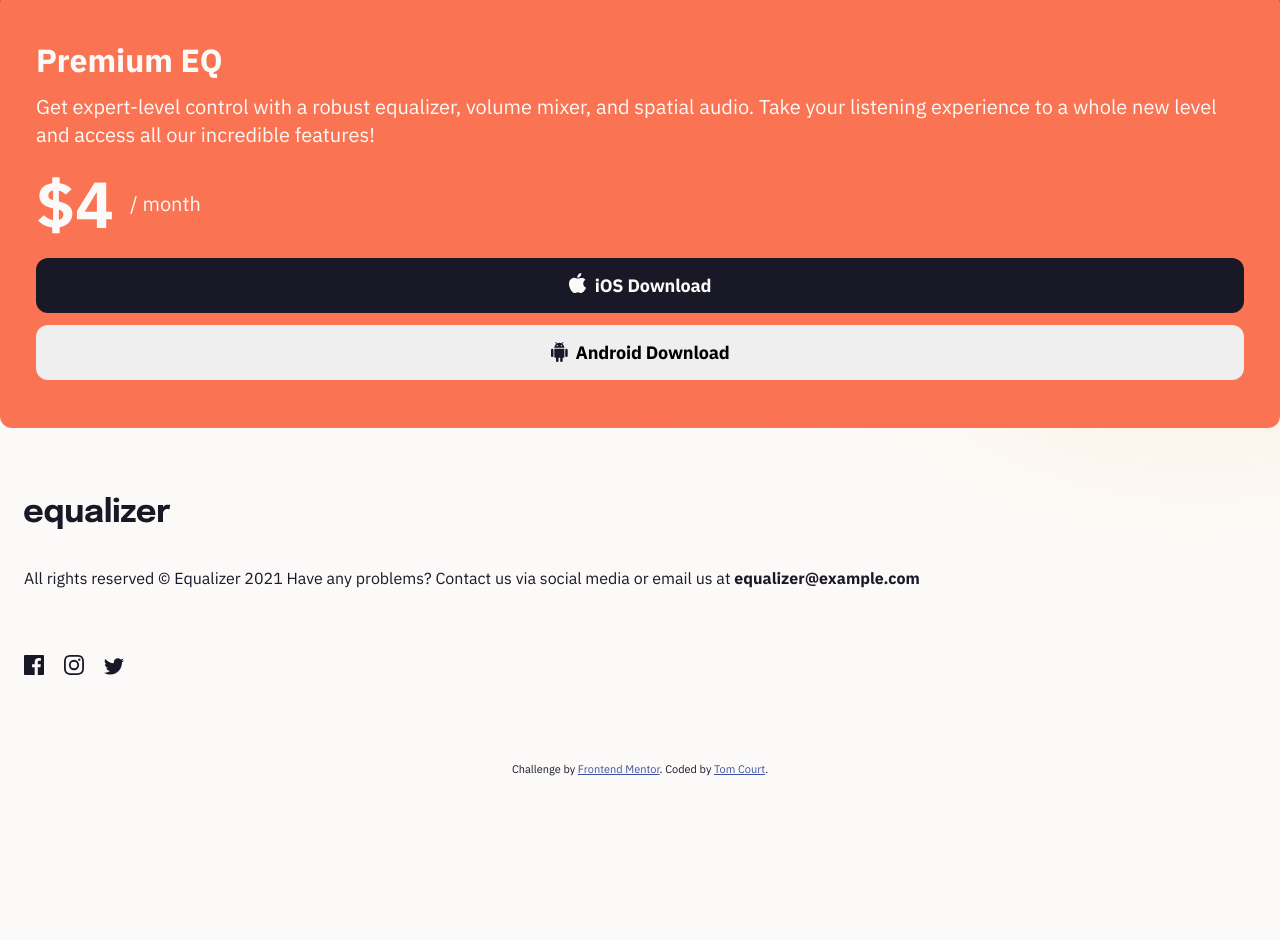
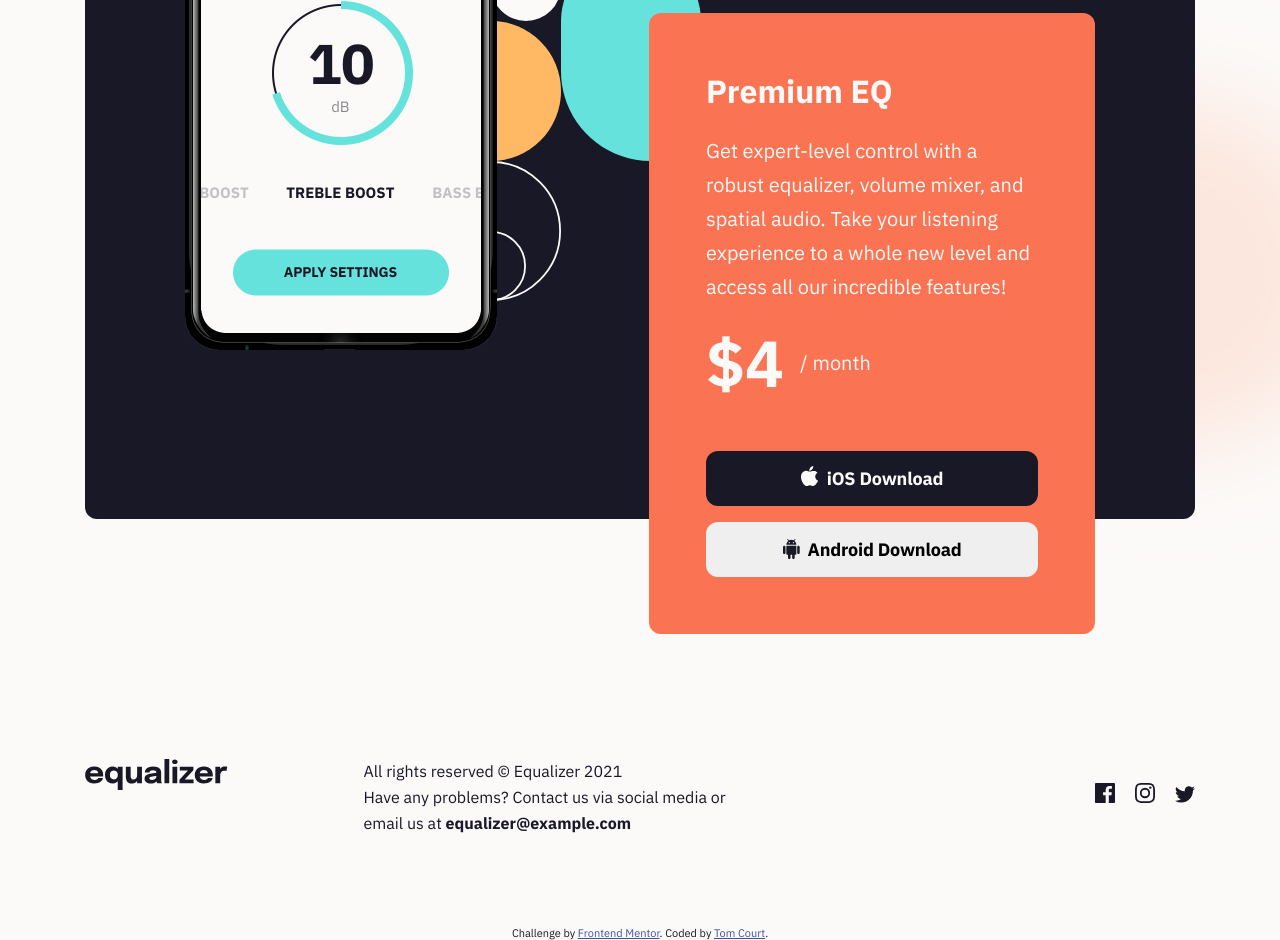
Before and after one commit to Tomcourt89/Equalizer-landing-page, a plain HTML site: page index.html in a window 1280 px wide. Shown: the part 920-1860 px from the top of the page. Before the commit the page ends 1696 px from the top, so only its background shows below. Drawn offline with Linux system fonts and the light colour scheme.

Commit message:
Tablet and desktop styles applied.
Social icons switched to inline svgs for hover effects

```diff
--- a/css/styles.css
+++ b/css/styles.css
@@ -55,7 +55,44 @@ body {
         inset: 0;
         top: -15%;
         right: -50%;
-        z-index: -1;
+        z-index: -2;
+    }
+
+    @media (width >= 40em) {
+        &::before {
+            background: no-repeat url(../assets/bg-main-tablet.png);
+            top: -15%;
+            left: -50%;
+            z-index: -2;
+        }
+
+        &::after {
+            content: url(../assets/bg-pattern-1.svg);
+            transform: scale(0.8);
+            position: absolute;
+            top: -75px;
+            right: -55px;
+            z-index: -1;
+        }
+    }
+
+    @media (width >= 64em) {
+        &::before {
+            background: no-repeat url(../assets/bg-main-desktop.png);
+            background-size: 80% auto;
+            top: -20%;
+            left: -20%;
+            z-index: -2;
+        }
+
+        &::after {
+            content: url(../assets/bg-pattern-1.svg);
+            transform: scale(1);
+            position: absolute;
+            top: -40px;
+            right: 0;
+            z-index: -1;
+        }
     }
 }
 
@@ -66,11 +103,21 @@ footer {
 
     & .logo {
         max-width: 147px;
+        max-height: 32px;
+    }
+
+    @media (width >= 40em) {
+        margin: 24px 40px 80px;
+    }
+
+    @media (width >= 64em) {
+        max-width: 1110px;
+        margin: 24px auto 90px;
     }
 }
 
 header {
-    padding-block: 16px;
+    padding-block: 36px;
 }
 
 .hero {
@@ -86,29 +133,91 @@ header {
         font-size: var(--text-base);
         line-height: var(--line-16);
     }
+
+    @media (width >= 40em) {
+        & h1 {
+            max-width: 75%;
+            margin-bottom: 28px;
+            letter-spacing: -0.73px;
+        }
+
+        & p {
+            font-size: var(--text-main);
+            width: 47ch;
+        }
+    }
+
+    @media (width >= 64em) {
+        margin-bottom: 0;
+
+        & h1 {
+            max-width: 90%;
+            margin-bottom: 28px;
+            letter-spacing: -0.73px;
+        }
+
+        & p {
+            line-height: var(--line-20);
+            width: 70ch;
+        }
+    }
 }
 
 .content {
+    --content-padding: 44px;
+    --img-height: 430px;
+
     display: grid;
     place-items: center;
     position: relative;
-    padding-block: 44px;
+    padding-block: var(--content-padding);
 
     & img {
-        width: 209px;
+        height: var(--img-height);
         max-width: 312px;
     }
 
     &::before {
-        content: url(../assets/bg-pattern-2.svg);
+        content: '';
         display: grid;
         justify-content: center;
-        background: var(--black);
+        background: top -30px center / 280px 420px no-repeat url(../assets/bg-pattern-2.svg) var(--black);
         border-radius: 12px;
         inset: 0;
         margin-block: 98px;
         position: absolute;
         z-index: -1;
+    }
+
+    @media (width >= 40em) {
+        --img-height: 556px;
+        --content-padding: 60px;
+
+        padding: var(--content-padding);
+        margin: 0 35px;
+        grid-template-rows: calc(var(--img-height) / 2);
+
+        & img {
+            place-self: flex-start;
+        }
+
+        &::before {
+            margin-block: calc(138px + var(--content-padding)) calc(96px + var(--content-padding));
+        }
+    }
+
+    @media (width >= 64em) {
+        --img-height: 642px;
+        --content-padding: 100px;
+
+        grid-template-rows: calc(var(--img-height) / 2.5);
+        max-width: 1110px;
+        margin: 0 auto;
+
+        &::before {
+            margin-block: calc(213px + var(--content-padding)) calc(115px + var(--content-padding));
+            background-position: top -40px left 336px;
+        }
     }
 }
 
@@ -121,6 +230,7 @@ header {
     flex-direction: column;
     padding: 48px 36px;
     gap: 12px;
+    max-width: 400px;
 
     & h2 {
         font-size: var(--text-xl);
@@ -158,6 +268,7 @@ header {
         gap: 8px;
         cursor: pointer;
         font-family: inherit;
+        transition: background 0.5s ease;
 
         &.apple {
             background: var(--black);
@@ -166,6 +277,11 @@ header {
             &::before {
                 content: url(../assets/icon-apple.svg);
             }
+
+            &:hover,
+            &:focus {
+                background: var(--cyan);
+            }
         }
 
         &.android {
@@ -173,6 +289,34 @@ header {
                 content: url(../assets/icon-android.svg);
                 transform: translateY(2px);
             }
+
+            &:hover,
+            &:focus {
+                background: var(--yellow);
+            }
+        }
+    }
+
+    @media (width >= 40em) {
+        place-self: flex-end;
+        padding: 48px;
+        gap: 16px;
+
+        & p {
+            line-height: var(--line-20);
+        }
+    }
+
+    @media (width >= 64em) {
+        padding: 57px;
+        max-width: 446px;
+
+        & h2 {
+            margin-bottom: 6px;
+        }
+
+        & h3 {
+            margin-bottom: 30px;
         }
     }
 }
@@ -193,6 +337,27 @@ footer {
             font-weight: 700;
         }
     }
+
+    @media (width >= 40em) {
+        & section {
+            flex-direction: row;
+            justify-content: space-between;
+
+            & p {
+                max-width: 40ch;
+            }
+        }
+    }
+
+    @media (width >= 64em) {
+        display: flex;
+        gap: 136px;
+
+        & section {
+            margin: 0;
+            width: 100%;
+        }
+    }
 }
 
 .social {
@@ -201,4 +366,12 @@ footer {
     gap: 20px;
     list-style-type: none;
 
+    & .icon path {
+        transition: fill 0.5s ease;
+    }
+
+    & .icon:hover path,
+    & .icon:focus path {
+        fill: var(--orange)
+    }
 }
--- a/index.html
+++ b/index.html
@@ -48,13 +48,22 @@
       <img src="./assets/logo.svg" alt="Equalizer logo" class="logo">
 
       <section>
-        <p>All rights reserved © Equalizer 2021
-          Have any problems? Contact us via social media or email us at <a href="mailto:#">equalizer@example.com</a></p>
+        <div>
+          <p>All rights reserved © Equalizer 2021</p>
+          <p>Have any problems? Contact us via social media or email us at <a href="mailto:#">equalizer@example.com</a></p>
+        </div>
+
 
           <ul class="social">
-            <li><a href="#"><img src="./assets/icon-facebook.svg" alt="Facebook"></a></li>
-            <li><a href="#"><img src="./assets/icon-instagram.svg" alt="Instagram"></a></li>
-            <li><a href="#"><img src="./assets/icon-twitter.svg" alt="Twitter"></a></li>
+            <li><a href="#">
+              <svg class="icon" width="20" height="20" xmlns="http://www.w3.org/2000/svg"><path d="M18.896 0H1.104C.494 0 0 .494 0 1.104v17.793C0 19.506.494 20 1.104 20h9.58v-7.745H8.076V9.237h2.606V7.01c0-2.583 1.578-3.99 3.883-3.99 1.104 0 2.052.082 2.329.119v2.7h-1.598c-1.254 0-1.496.597-1.496 1.47v1.928h2.989l-.39 3.018h-2.6V20h5.098c.608 0 1.102-.494 1.102-1.104V1.104C20 .494 19.506 0 18.896 0Z" fill="#191826"/></svg>
+            </a></li>
+            <li><a href="#">
+              <svg class="icon" width="20" height="20" xmlns="http://www.w3.org/2000/svg"><path d="M10 1.802c2.67 0 2.987.01 4.042.059 2.71.123 3.975 1.409 4.099 4.099.048 1.054.057 1.37.057 4.04 0 2.672-.01 2.988-.057 4.042-.124 2.687-1.387 3.975-4.1 4.099-1.054.048-1.37.058-4.041.058-2.67 0-2.987-.01-4.04-.058-2.718-.124-3.977-1.416-4.1-4.1-.048-1.054-.058-1.37-.058-4.041 0-2.67.01-2.986.058-4.04.124-2.69 1.387-3.977 4.1-4.1 1.054-.048 1.37-.058 4.04-.058ZM10 0C7.284 0 6.944.012 5.877.06 2.246.227.227 2.242.061 5.877.01 6.944 0 7.284 0 10s.012 3.057.06 4.123c.167 3.632 2.182 5.65 5.817 5.817 1.067.048 1.407.06 4.123.06s3.057-.012 4.123-.06c3.629-.167 5.652-2.182 5.816-5.817.05-1.066.061-1.407.061-4.123s-.012-3.056-.06-4.122C19.777 2.249 17.76.228 14.124.06 13.057.01 12.716 0 10 0Zm0 4.865a5.135 5.135 0 1 0 0 10.27 5.135 5.135 0 0 0 0-10.27Zm0 8.468a3.333 3.333 0 1 1 0-6.666 3.333 3.333 0 0 1 0 6.666Zm5.338-9.87a1.2 1.2 0 1 0 0 2.4 1.2 1.2 0 0 0 0-2.4Z" fill="#191826"/></svg>
+            </a></li>
+            <li><a href="#">
+              <svg class="icon" width="20" height="17" xmlns="http://www.w3.org/2000/svg"><path d="M20 2.172a8.192 8.192 0 0 1-2.357.646 4.11 4.11 0 0 0 1.805-2.27 8.22 8.22 0 0 1-2.606.996A4.096 4.096 0 0 0 13.847.248c-2.65 0-4.596 2.472-3.998 5.037A11.648 11.648 0 0 1 1.392 1a4.109 4.109 0 0 0 1.27 5.478 4.086 4.086 0 0 1-1.858-.513c-.045 1.9 1.318 3.679 3.291 4.075a4.113 4.113 0 0 1-1.853.07 4.106 4.106 0 0 0 3.833 2.849A8.25 8.25 0 0 1 0 14.658a11.616 11.616 0 0 0 6.29 1.843c7.618 0 11.923-6.434 11.663-12.205A8.354 8.354 0 0 0 20 2.172Z" fill="#191826"/></svg>
+            </a></li>
           </ul>
       </section>
     </footer>
```
